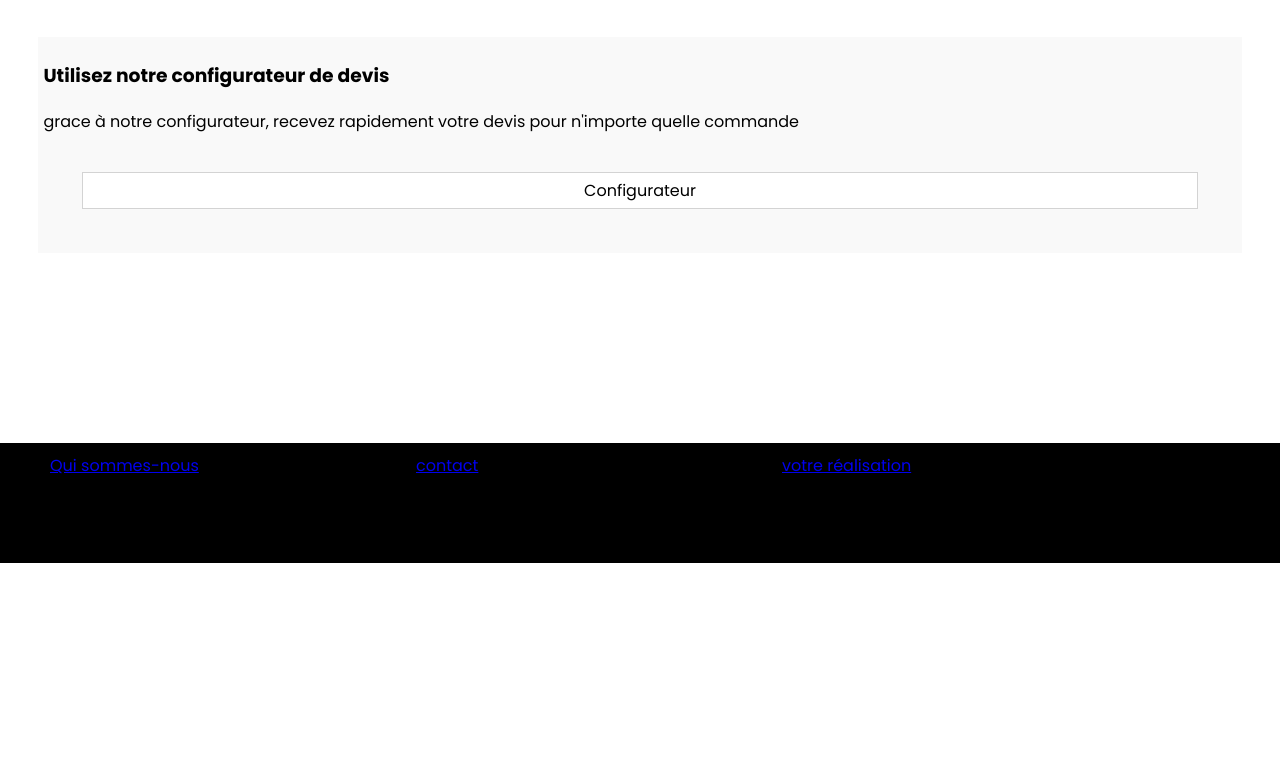
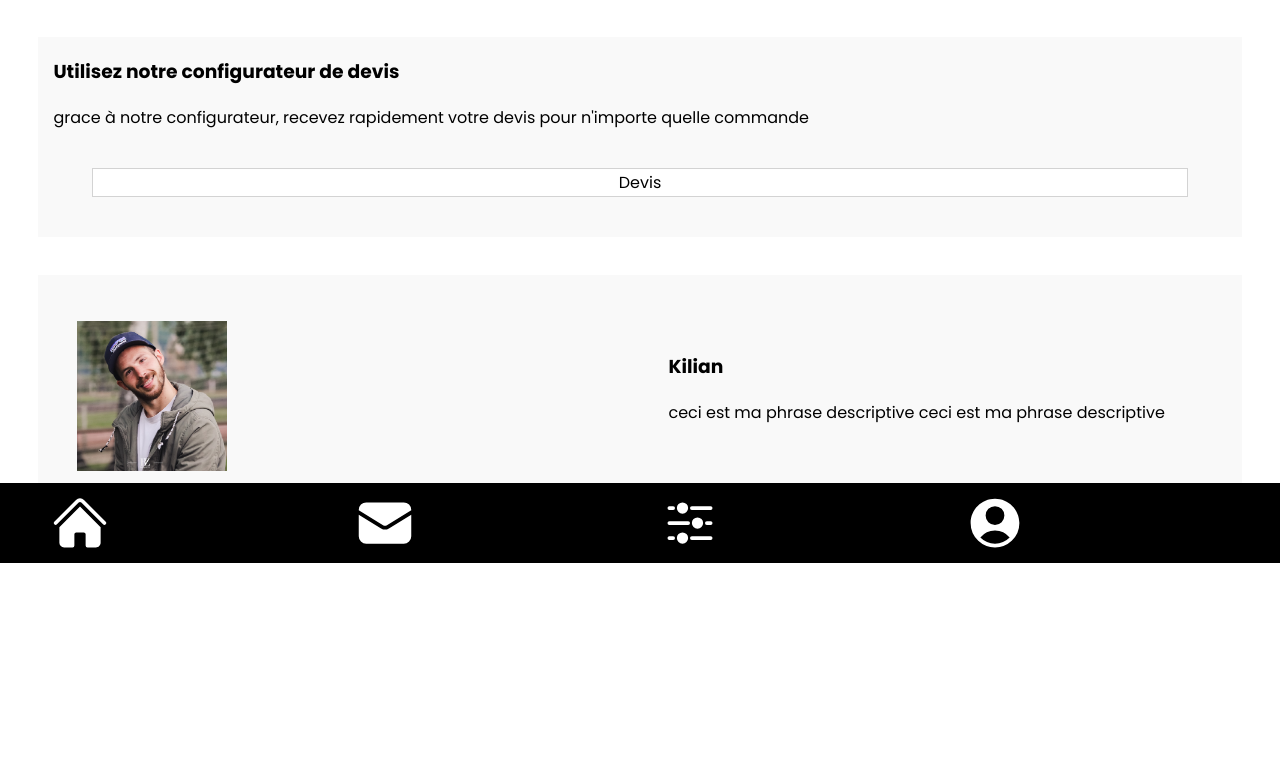
Before and after one commit to IgnaceB/Latem-Django, a Django app: page / in a window 1280 px wide. Shown: the part 1437-2200 px from the top of the page. Before the commit the page ends 2000 px from the top, so only its background shows below. Run offline with Django 4.2, Linux system fonts and the light colour scheme; data comes from the database, SQL or seed files in the repository.

Commit message:
css homepage

```diff
--- a/latem/static/css/home.css
+++ b/latem/static/css/home.css
@@ -1,5 +1,10 @@
 * {
   box-sizing: border-box;
+}
+
+a {
+  all: unset;
+  cursor: pointer;
 }
 
 .wrapper {
@@ -58,7 +63,11 @@ header nav ul {
 
 header nav ul li {
   width: 30%;
-  height: 5vh;
+  height: 3vh;
+}
+
+header nav ul li svg {
+  height: 100%;
 }
 
 #slider {
@@ -158,7 +167,7 @@ footer {
 .devis div {
   margin: 3vw;
   background: #f9f9f9;
-  padding: 5px;
+  padding: 1px 15px;
 }
 
 .devis div .button {
@@ -167,3 +176,32 @@ footer {
   text-align: center;
   border: 1px solid lightgray;
 }
+
+.about {
+  margin-right: 3vw;
+  margin-left: 3vw;
+}
+
+.about div {
+  display: flex;
+  justify-content: space-between;
+  margin-top: 3vw;
+  background: #f9f9f9;
+  padding: 3vw;
+  align-items: center;
+}
+
+.about div img {
+  width: 150px;
+  height: 150px;
+}
+
+.about div div {
+  padding-top: 0;
+  display: block;
+  padding-left: 6vw;
+}
+
+.about div div h3 {
+  margin-top: 0;
+}
--- a/latem/static/sass/home.scss
+++ b/latem/static/sass/home.scss
@@ -1,5 +1,9 @@
 *{
 	box-sizing:border-box;
+}
+a{
+	all :unset;
+	cursor : pointer;
 }
 .wrapper{
 	overflow: scroll;
@@ -52,7 +56,10 @@ header{
 			margin:10px;
 			li{
 				width: 30%;
-				height: 5vh;
+				height: 3vh;
+				svg{
+					height:100%;
+				}
 			}
 		}
 	}
@@ -164,7 +171,7 @@ footer{
 	div{
 	margin: 3vw;
   background: #f9f9f9;
-  padding: 5px;
+  padding: 1px 15px;
   .button{
   	width: auto;
   background: white;
@@ -174,3 +181,30 @@ footer{
 }
 
 }
+.about{
+	margin-right: 3vw;
+	margin-left:3vw;
+	div{
+		display:flex;
+		justify-content: space-between;
+		margin-top: 3vw;
+		background: #f9f9f9;
+		padding:3vw;
+		align-items:center;
+		img{
+			width:150px;
+			height:150px;
+		}
+		div {
+			padding-top:0;
+			display:block;
+			padding-left: 6vw;
+			h3{
+				margin-top: 0;
+			}
+			p{
+
+			}
+		}
+	}
+}
--- a/latem/templates/home.html
+++ b/latem/templates/home.html
@@ -11,7 +11,7 @@
     <script defer src="{% static 'script/home.js' %}"></script>
     <link rel="stylesheet" type="text/css" href="{% static 'css/flickity-docs.css' %}">
     <meta name="viewport" content="width=device-width, initial-scale=1.0">
-    <title>Main page Kwalsh</title>
+    <title>Home</title>
 </head>
 <body>
     <div class="wrapper">
@@ -23,14 +23,40 @@
                 <div id="menu">
                     <ul>
                         <li>
-                        <a href="{% url 'about' %}">Qui sommes-nous</a>
+                            <a href="{% url 'home' %}">
+                                <svg xmlns="http://www.w3.org/2000/svg" viewBox="0 0 24 24" fill="white" class="w-6 h-6">
+                                  <path d="M11.47 3.84a.75.75 0 011.06 0l8.69 8.69a.75.75 0 101.06-1.06l-8.689-8.69a2.25 2.25 0 00-3.182 0l-8.69 8.69a.75.75 0 001.061 1.06l8.69-8.69z" />
+                                  <path d="M12 5.432l8.159 8.159c.03.03.06.058.091.086v6.198c0 1.035-.84 1.875-1.875 1.875H15a.75.75 0 01-.75-.75v-4.5a.75.75 0 00-.75-.75h-3a.75.75 0 00-.75.75V21a.75.75 0 01-.75.75H5.625a1.875 1.875 0 01-1.875-1.875v-6.198a2.29 2.29 0 00.091-.086L12 5.43z" />
+                              </svg>
+
+                          </a>
                       </li>
                       <li>
-                        <a href="{% url 'contact' %}">contact</a>
+                        <a href="{% url 'contact' %}">
+                            <svg xmlns="http://www.w3.org/2000/svg" viewBox="0 0 24 24" fill="white" class="w-6 h-6">
+  <path d="M1.5 8.67v8.58a3 3 0 003 3h15a3 3 0 003-3V8.67l-8.928 5.493a3 3 0 01-3.144 0L1.5 8.67z" />
+  <path d="M22.5 6.908V6.75a3 3 0 00-3-3h-15a3 3 0 00-3 3v.158l9.714 5.978a1.5 1.5 0 001.572 0L22.5 6.908z" />
+</svg>
+
+                        </a>
                     </li>
                     <li>
-                        <a href="{% url 'editor' %}">votre réalisation</a>
+                        <a href="{% url 'configurateur' %}">
+                            <svg xmlns="http://www.w3.org/2000/svg" viewBox="0 0 24 24" fill="white" class="w-6 h-6">
+  <path d="M18.75 12.75h1.5a.75.75 0 000-1.5h-1.5a.75.75 0 000 1.5zM12 6a.75.75 0 01.75-.75h7.5a.75.75 0 010 1.5h-7.5A.75.75 0 0112 6zM12 18a.75.75 0 01.75-.75h7.5a.75.75 0 010 1.5h-7.5A.75.75 0 0112 18zM3.75 6.75h1.5a.75.75 0 100-1.5h-1.5a.75.75 0 000 1.5zM5.25 18.75h-1.5a.75.75 0 010-1.5h1.5a.75.75 0 010 1.5zM3 12a.75.75 0 01.75-.75h7.5a.75.75 0 010 1.5h-7.5A.75.75 0 013 12zM9 3.75a2.25 2.25 0 100 4.5 2.25 2.25 0 000-4.5zM12.75 12a2.25 2.25 0 114.5 0 2.25 2.25 0 01-4.5 0zM9 15.75a2.25 2.25 0 100 4.5 2.25 2.25 0 000-4.5z" />
+</svg>
+
+                        </a>
                     </li>
+                    <li>
+                        <a href="{% url 'account' %}">
+                            <svg xmlns="http://www.w3.org/2000/svg" viewBox="0 0 24 24" fill="white" class="w-6 h-6">
+  <path fill-rule="evenodd" d="M18.685 19.097A9.723 9.723 0 0021.75 12c0-5.385-4.365-9.75-9.75-9.75S2.25 6.615 2.25 12a9.723 9.723 0 003.065 7.097A9.716 9.716 0 0012 21.75a9.716 9.716 0 006.685-2.653zm-12.54-1.285A7.486 7.486 0 0112 15a7.486 7.486 0 015.855 2.812A8.224 8.224 0 0112 20.25a8.224 8.224 0 01-5.855-2.438zM15.75 9a3.75 3.75 0 11-7.5 0 3.75 3.75 0 017.5 0z" clip-rule="evenodd" />
+</svg>
+
+                        </a>
+                    </li>
+                </ul>
             </div>
         </nav>
     </header>
@@ -50,41 +76,63 @@
 <div class="carousel-cell">
   <div class="real" id="esaclier">
     <div class="slider">
+        <a href="{% url 'real' name='escalier'%}">
             <h3>escalier</h3>
+        </a>
     </div>
     <img src="{% static 'assets/escalier.png' %}">
 </div>
 </div>
 <div class="carousel-cell">
-      <div class="real" id="esaclier">
+  <div class="real" id="meuble">
     <div class="slider">
-                <h3>escalier</h3>
+        <a href="{% url 'real' name='meuble'%}">
+            <h3>meuble</h3>
+        </a>
     </div>
-            <img src="{% static 'assets/escalier.png' %}">
+    <img src="{% static 'assets/meuble.png' %}">
 </div>
 </div>
 <div class="carousel-cell">
-      <div class="real" id="esaclier">
+ <div class="real" id="mobilier">
     <div class="slider">
-                <h3>escalier</h3>
+        <a href="{% url 'real' name='mobilier'%}">
+            <h3>mobilier</h3>
+        </a>
     </div>
-            <img src="{% static 'assets/escalier.png' %}">
+    <img src="{% static 'assets/mobilier.png' %}">
 </div>
 </div>
 <div class="carousel-cell">
-      <div class="real" id="esaclier">
+  <div class="real" id="barriere">
     <div class="slider">
-                <h3>escalier</h3>
+        <a href="{% url 'real' name='barriere'%}">
+            <h3>barriere</h3>
+        </a>
     </div>
-            <img src="{% static 'assets/escalier.png' %}">
+    <img src="{% static 'assets/barriere.png' %}">
 </div>
 </div>
 <div class="carousel-cell">
-      <div class="real" id="esaclier">
+  <div class="real" id="verriere">
     <div class="slider">
-                <h3>escalier</h3>
+        <a href="{% url 'real' name='verriere'%}">
+            <h3>verriere</h3>
+        </a>
     </div>
-            <img src="{% static 'assets/escalier.png' %}">
+    <img src="{% static 'assets/verriere.png' %}">
+
+</div>
+</div>
+<div class="carousel-cell">
+  <div class="real" id="plafond">
+    <div class="slider">
+        <a href="{% url 'real' name='plafond'%}">
+            <h3>plafond</h3>
+        </a>
+    </div>
+    <img src="{% static 'assets/plafond.png' %}">
+
 </div>
 </div>
 </div>
@@ -92,58 +140,45 @@
     <div>
         <h3>Utilisez notre configurateur de devis</h3>
         <p> grace à notre configurateur, recevez rapidement votre devis pour n'importe quelle commande </p>
-        <div class="button">Configurateur</div>
+        <a href="{% url 'configurateur'%}">
+            <div class="button">Devis</div>
+        </a>
     </div>
 </section>
-
-
-
-
-
-
-
-<!--     <section id="real">
-        <div class="real" id="esaclier">
-            <div class="slider">
-                <h3>escalier</h3>
+<section class='about'>
+    <div class='yann'>
+        <img src="{% static 'assets/kwalsh.png' %}">
+        <div>
+            <h3>Kilian</h3>
+            <p>
+                ceci est ma phrase descriptive
+                ceci est ma phrase descriptive
+            </p>
         </div>
-            <img src="{% static 'assets/escalier.png' %}">
     </div>
-        <div class="real" id="meuble">
-            <div class="slider">
-                <h3>meuble</h3>
+    <div class='kilian'>
+        <img src="{% static 'assets/kwalsh.png' %}">
+        <div>
+            <h3>Kilian</h3>
+            <p>
+                ceci est ma phrase descriptive
+                ceci est ma phrase descriptive
+            </p>
         </div>
-            <img src="{% static 'assets/meuble.png' %}">
     </div>
-        <div class="real" id="mobilier">
-            <div class="slider">
-                <h3>mobilier</h3>
+    <div class='jonas'>
+      <img src="{% static 'assets/kwalsh.png' %}">
+      <div>
+        <h3>Kilian</h3>
+        <p>
+            ceci est ma phrase descriptive
+            ceci est ma phrase descriptive
+        </p>
     </div>
-            <img src="{% static 'assets/mobilier.png' %}">
 </div>
-        <div class="real" id="barriere">
-            <div class="slider">
-                <h3>barriere</h3>
-            </div>
-            <img src="{% static 'assets/barriere.png' %}">
-        </div>
-        <div class="real" id="verriere">
-            <div class="slider">
-            <h3>verriere</h3>
-        </div>
-            <img src="{% static 'assets/verriere.png' %}">
-
-        </div>
-        <div class="real" id="plafond">
-            <div class="slider">
-            <h3>plafond</h3>
-        </div>
-            <img src="{% static 'assets/plafond.png' %}">
 
 </div>
 
-
-    </section> -->
 </body>
 <footer>
 </footer>
--- a/latem/urls.py
+++ b/latem/urls.py
@@ -20,8 +20,9 @@ from . import views
 
 urlpatterns = [
     path('',views.test, name='home'),
-    path('about',views.test, name='about'),
+    path('realisations/<str:name>/', views.description_real, name='real'),
+    path('account',views.test, name='account'),
     path('contact',views.test, name='contact'),
-    path('editor',views.test, name='editor'),
+    path('configurateur',views.test, name='configurateur'),
     path('admin/', admin.site.urls),
 ]
--- a/latem/views.py
+++ b/latem/views.py
@@ -94,3 +94,6 @@ def test(request) :
 	if serializer.is_valid() :
 		serializer.save()
 	return render(request, 'home.html')
+
+def description_real(request,name) :
+	return render(request, f'{name}.html')
```
Also changed, not shown: latem/templates/barriere.html (added, +41 -0 lines), latem/templates/escalier.html (added, +41 -0 lines), latem/templates/login.html (+4 -7 lines), latem/templates/meuble.html (added, +42 -0 lines), latem/templates/mobilier.html (added, +42 -0 lines), latem/templates/plafond.html (added, +42 -0 lines), latem/templates/verriere.html (added, +42 -0 lines), latem/static/assets/kwalsh.jpg (added), latem/static/assets/kwalsh.png (added). Lines whose indentation alone changed are shown as unchanged.
